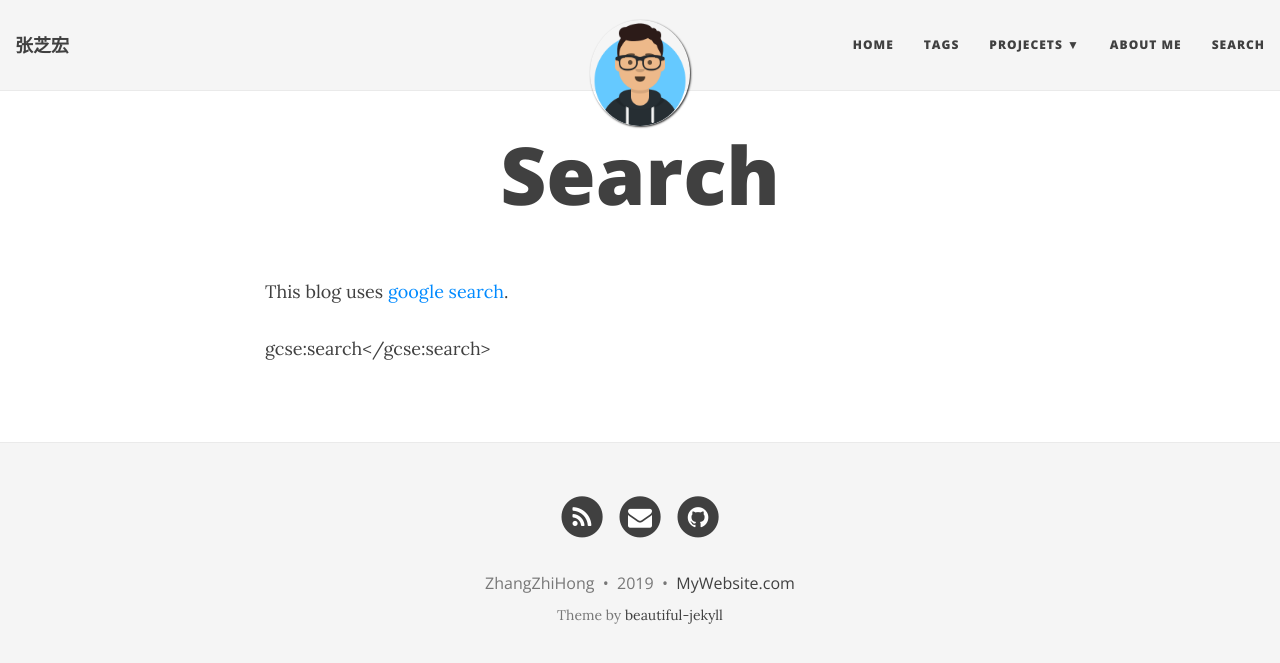
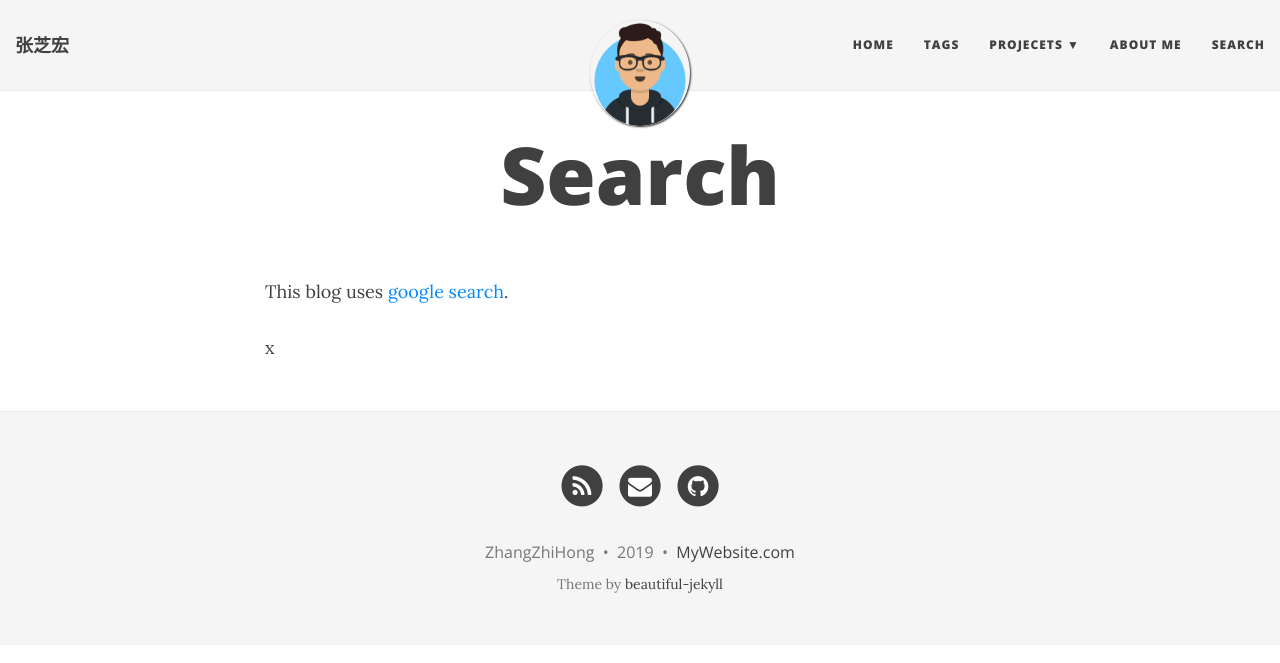
Before and after one commit to ZoharAndroid/zoharandroid.github.io, a Jekyll site: the page built from search.md, in a window 1280 px wide. Shown: the top 663 px of the page. Built offline with Jekyll 4.4.1, drawn with Linux system fonts in a browser that asks for light colours; nearby versions of some CDN libraries; comment, search, counter and statistics services are not loaded.

Commit message:
update search

```diff
--- a/search.md
+++ b/search.md
@@ -16,4 +16,4 @@
     s.parentNode.insertBefore(gcse, s);
   })();
 </script>
-gcse:search</gcse:search>
+<gcse:search>x</gcse:search>
```
